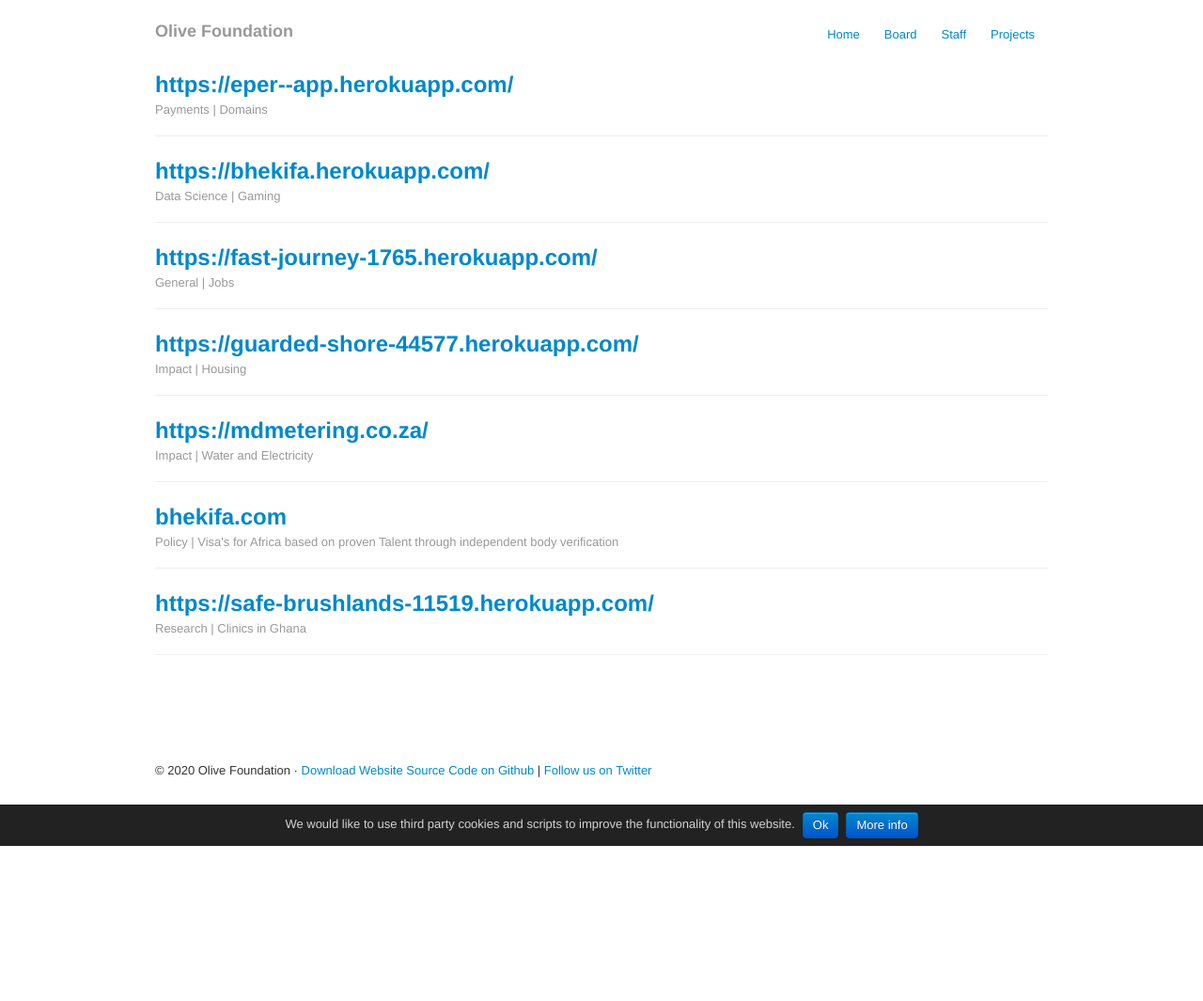
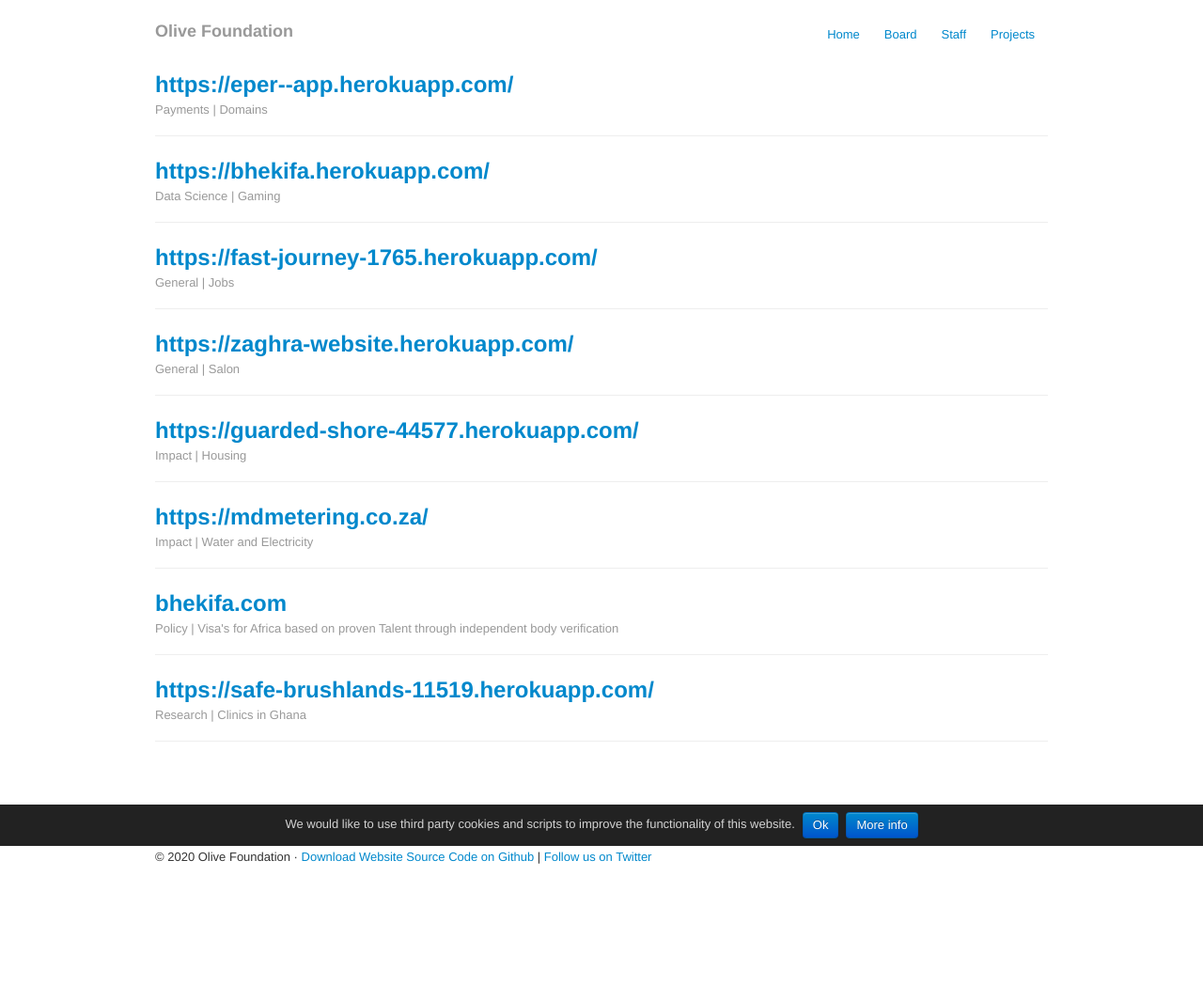
Before and after one commit to olivefoundation/olivefoundation-org, a Jekyll site: the page built from projects.html, in a window 1280 px wide. Shown: the whole page at 94% size. Built offline with Jekyll 4.4.1, drawn with Linux system fonts in a browser that asks for light colours; before the commit the page ends 973 px from its top, so only the background shows below that.

Commit message:
add hair salon

```diff
--- a/projects.html
+++ b/projects.html
@@ -31,6 +31,15 @@
       <hr>
     </div><!--/span-->
   </div>
+
+  <div class="row-fluid">
+    <div class="span12">
+      <h2><a target="_blank" href="https://zaghra-website.herokuapp.com/">https://zaghra-website.herokuapp.com/</a></h2>
+      <p class="muted">General | Salon</p>
+      <hr>
+    </div><!--/span-->
+  </div>
+
 
   <div class="row-fluid">
     <div class="span12">
```
